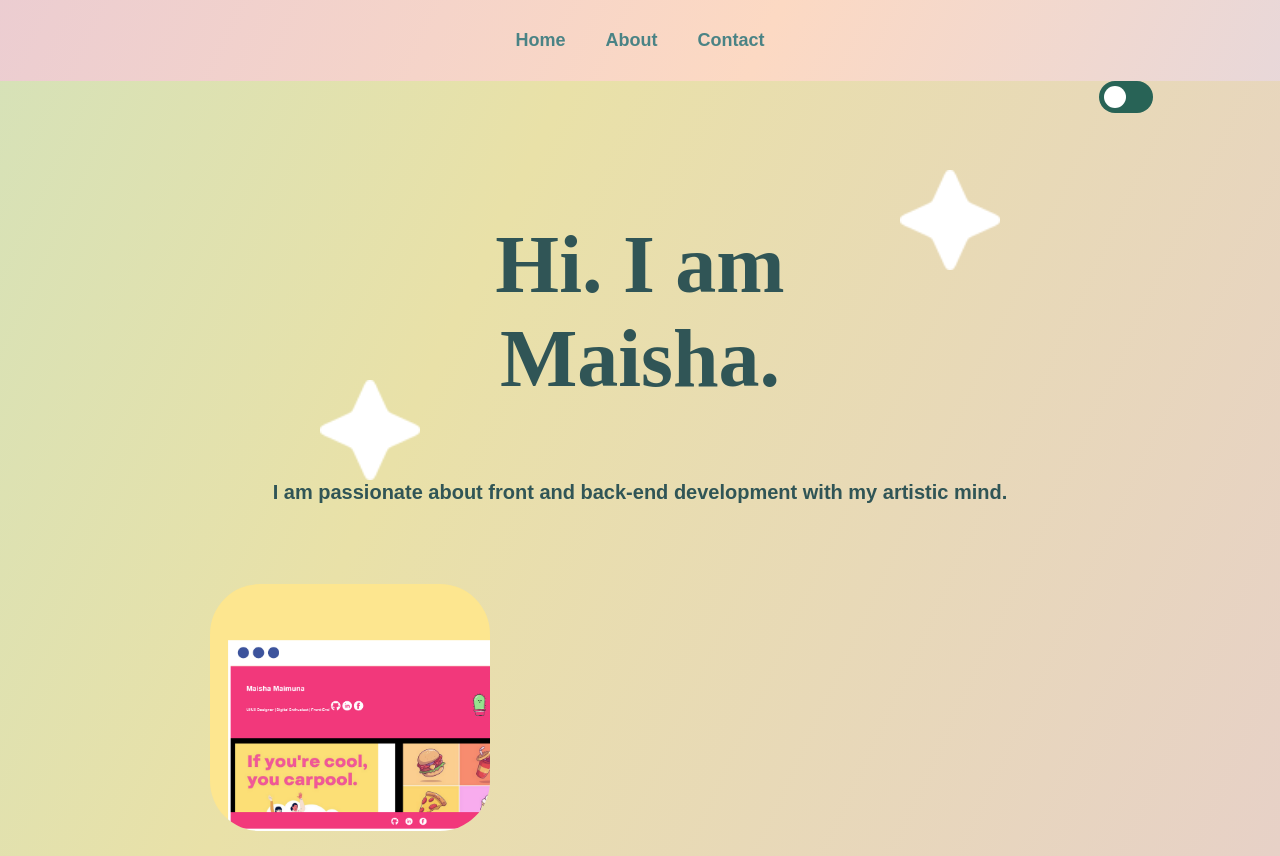
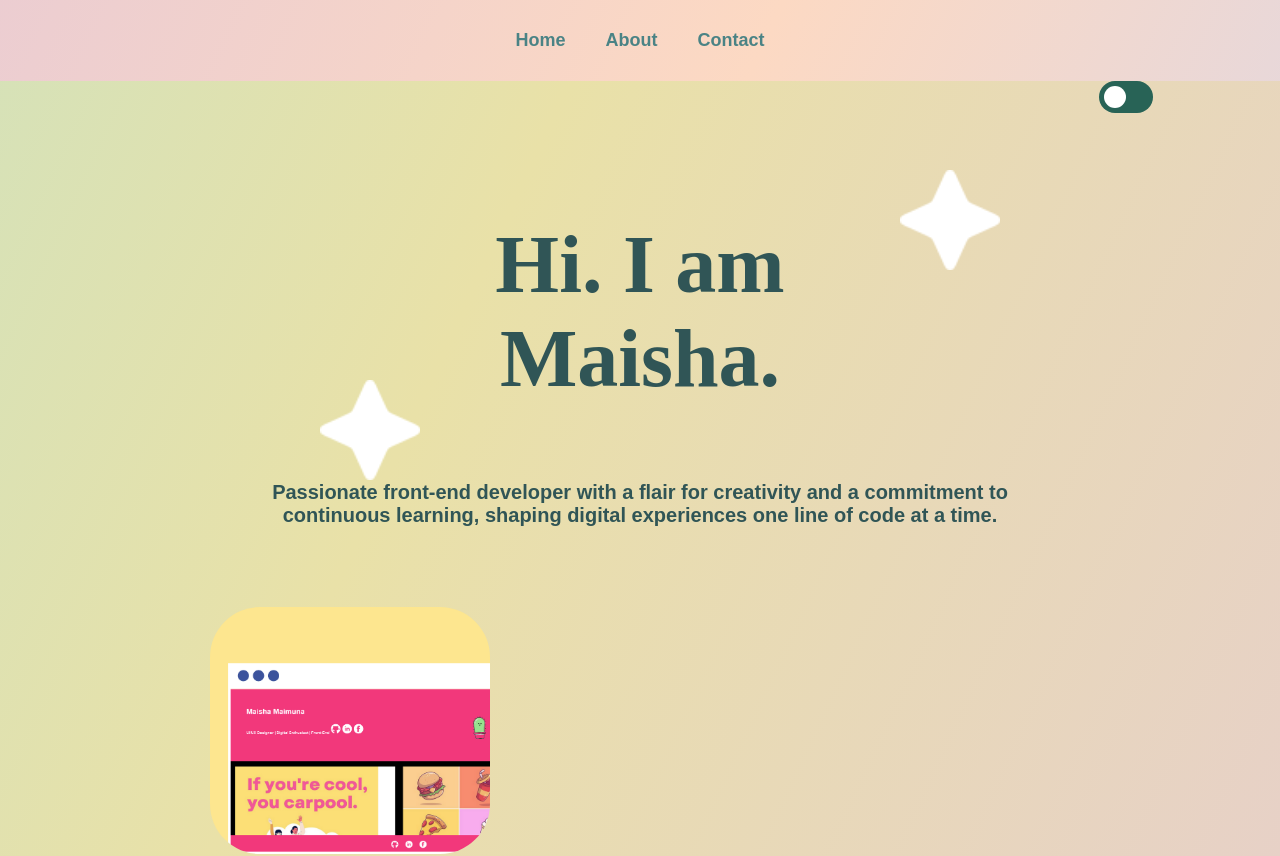
Before and after one commit to maishapriyota/react.github.io, a React (Create React App) app: page / in a window 1280 px wide. Shown: the top 856 px of the page. Built offline with nearby package versions, Linux system fonts and the light colour scheme; a web font is replaced by a local one.

Commit message:
Update home.js

```diff
--- a/src/pages/home.js
+++ b/src/pages/home.js
@@ -44,7 +44,7 @@ class Home extends React.Component {
               <div><img className="icon" id="icon" src={sparkPhoto} alt='spark' /></div>
             </div>
             <div className="overflow-hidden">
-              <p className="drop-in-2"> I am passionate about front and back-end development with my artistic mind.
+              <p className="drop-in-2"> Passionate front-end developer with a flair for creativity and a commitment to continuous learning, shaping digital experiences one line of code at a time.
               </p>
             </div>
           </div>
```
